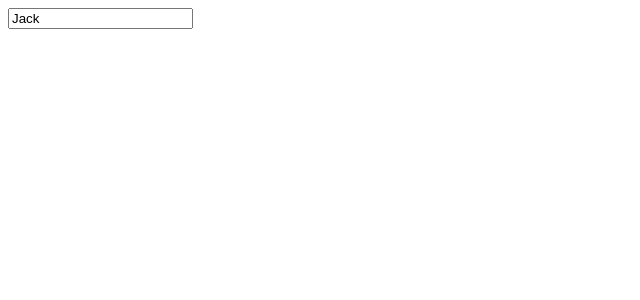
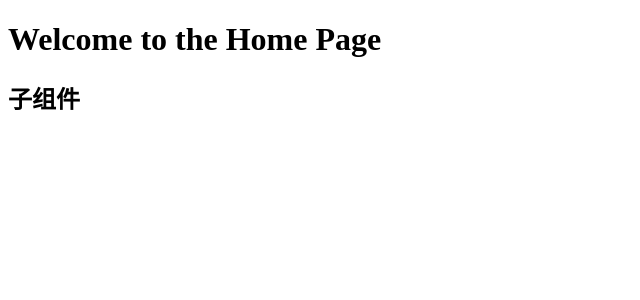
Before and after one commit to CedricGeng/work_demo, a Vue app: page / in a window 1280 px wide. Shown: the top 300 px of the page, without its empty margins (0-640 px from the left). Built offline with nearby package versions, Linux system fonts and the light colour scheme; the HTML template or start-up script is replaced by a standard one.

Commit message:
父组件通过ref获取子组件属性

```diff
--- a/package.json
+++ b/package.json
@@ -19,6 +19,7 @@
     "@types/node": "^24.12.2",
     "@vitejs/plugin-vue": "^6.0.6",
     "@vue/tsconfig": "^0.9.1",
+    "code-inspector-plugin": "^1.5.1",
     "npm-run-all2": "^8.0.4",
     "typescript": "~6.0.0",
     "vite": "^8.0.8",
--- a/src/App.vue
+++ b/src/App.vue
@@ -1,9 +1,10 @@
+<template>
+  <Home />
+</template>
+
 <script setup lang="ts">
-import Person from "./components/Person.vue"
+import { ref, reactive, onMounted, computed, watch } from "vue"
+import Home from "./view/home.vue"
 </script>
 
-<template>
-  <Person />
-</template>
-
 <style scoped></style>
--- a/src/components/Person.vue
+++ b/src/components/Person.vue
@@ -1,18 +1,15 @@
 <template>
-  <input v-model="name" />
+  <div>
+    <h2 ref="personTitle">子组件</h2>
+  </div>
 </template>
 
 <script setup lang="ts">
-import { ref, reactive, onMounted, computed, watch } from "vue"
-
-let name = ref("Jack")
-watch(
-  name,
-  (newValue, oldValue) => {
-    console.log(`Name changed from ${oldValue} to ${newValue}`)
-  },
-  { immediate: true },
-)
+import { ref, reactive, onMounted, computed, watch, useTemplateRef } from "vue"
+let personTitle = useTemplateRef("personTitle")
+onMounted(() => {
+  console.log("personTitle", personTitle.value)
+})
 </script>
 
 <style scoped></style>
--- /dev/null
+++ b/src/view/home.vue
@@ -0,0 +1,17 @@
+<template>
+  <div class="home">
+    <h1>Welcome to the Home Page</h1>
+    <Person ref="personRef" />
+  </div>
+</template>
+
+<script setup lang="ts">
+import { ref, reactive, onMounted, computed, watch } from "vue"
+import Person from "@/components/Person.vue"
+let personRef = ref()
+onMounted(() => {
+  console.log("personRef", personRef.value)
+})
+</script>
+
+<style scoped></style>
--- a/vite.config.ts
+++ b/vite.config.ts
@@ -7,9 +7,16 @@ import vueDevTools from "vite-plugin-vue-devtools"
 // 此插件是为了解决在 Vue 3 中使用 <script setup> 时，无法直接使用组件名称的问题
 import SetupExtend from "vite-plugin-vue-setup-extend"
 
+import { codeInspectorPlugin } from "code-inspector-plugin"
+
 // https://vite.dev/config/
 export default defineConfig({
-  plugins: [vue(), SetupExtend(), vueDevTools()],
+  plugins: [
+    vue(),
+    SetupExtend(),
+    vueDevTools(),
+    codeInspectorPlugin({ bundler: "vite" }),
+  ],
   resolve: {
     alias: {
       "@": fileURLToPath(new URL("./src", import.meta.url)),
```
Also changed, not shown: 1 other file (tests, documents, lock files or other folders).
